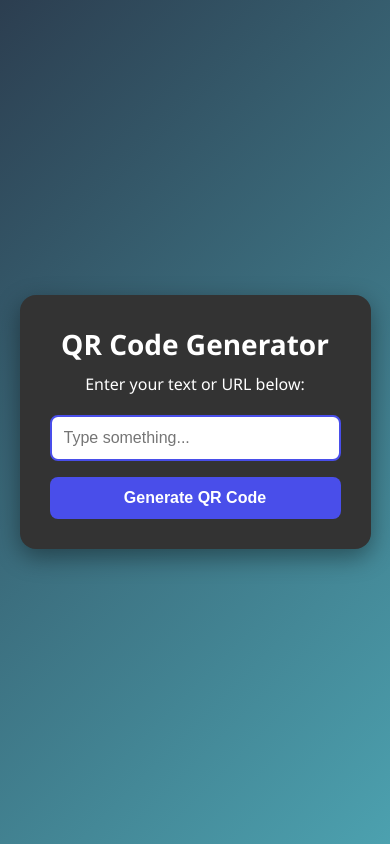
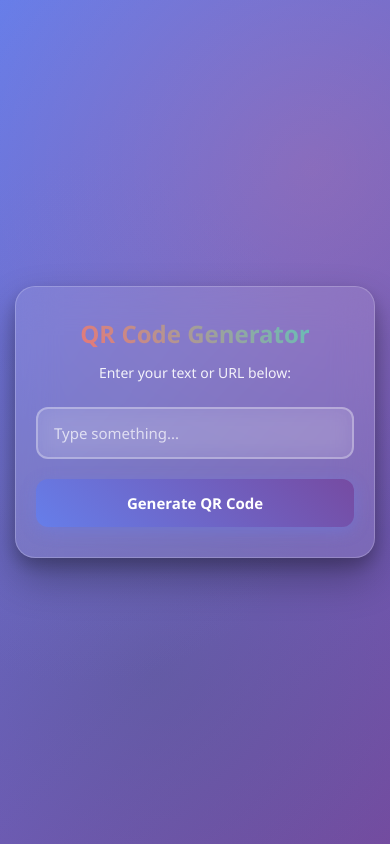
Before and after one commit to Aditya100905/Qr-Generator, a plain HTML site: page index.html in a window 390 px wide. Drawn offline with Linux system fonts and the light colour scheme.

Commit message:
Update style.css

```diff
--- a/style.css
+++ b/style.css
@@ -5,91 +5,259 @@
 }
 
 body {
-  font-family: 'Segoe UI', sans-serif;
-  background: linear-gradient(135deg, #2c3e50, #4ca1af);
+  font-family: 'Segoe UI', Tahoma, Geneva, Verdana, sans-serif;
+  background: linear-gradient(135deg, #667eea 0%, #764ba2 100%);
   min-height: 100vh;
   display: flex;
   justify-content: center;
   align-items: center;
   color: white;
+  padding: 20px;
+  position: relative;
+  overflow-x: hidden;
+}
+
+body::before {
+  content: '';
+  position: absolute;
+  top: 0;
+  left: 0;
+  right: 0;
+  bottom: 0;
+  background: radial-gradient(circle at 20% 50%, rgba(120, 119, 198, 0.3) 0%, transparent 50%),
+              radial-gradient(circle at 80% 20%, rgba(255, 118, 117, 0.2) 0%, transparent 50%),
+              radial-gradient(circle at 40% 80%, rgba(69, 90, 120, 0.3) 0%, transparent 50%);
+  pointer-events: none;
 }
 
 #container {
-  background-color: #333;
-  padding: 30px;
-  border-radius: 16px;
-  width: 90%;
-  max-width: 400px;
-  box-shadow: 0 8px 24px rgba(0, 0, 0, 0.4);
+  background: rgba(255, 255, 255, 0.1);
+  backdrop-filter: blur(20px);
+  border: 1px solid rgba(255, 255, 255, 0.2);
+  padding: 40px 30px;
+  border-radius: 24px;
+  width: 100%;
+  max-width: 420px;
+  box-shadow: 0 20px 40px rgba(0, 0, 0, 0.3),
+              0 8px 16px rgba(0, 0, 0, 0.2);
   text-align: center;
+  position: relative;
+  z-index: 1;
+  transform: translateY(0);
+  transition: transform 0.3s ease, box-shadow 0.3s ease;
+}
+
+#container:hover {
+  transform: translateY(-2px);
+  box-shadow: 0 25px 50px rgba(0, 0, 0, 0.4),
+              0 12px 20px rgba(0, 0, 0, 0.3);
 }
 
 h1 {
-  margin-bottom: 10px;
-  font-size: 28px;
+  margin-bottom: 12px;
+  font-size: clamp(24px, 5vw, 32px);
+  font-weight: 700;
+  background: linear-gradient(45deg, #ff6b6b, #4ecdc4);
+  -webkit-background-clip: text;
+  -webkit-text-fill-color: transparent;
+  background-clip: text;
+  text-shadow: none;
 }
 
 p {
-  margin-bottom: 20px;
-  font-size: 16px;
+  margin-bottom: 24px;
+  font-size: clamp(14px, 3vw, 16px);
+  opacity: 0.9;
+  line-height: 1.5;
 }
 
 input {
   width: 100%;
-  padding: 12px;
+  padding: 16px 20px;
   font-size: 16px;
-  border-radius: 8px;
-  border: 2px solid #494eea;
+  border-radius: 12px;
+  border: 2px solid rgba(255, 255, 255, 0.3);
   outline: none;
-  margin-bottom: 16px;
-  transition: border 0.3s;
+  margin-bottom: 20px;
+  background: rgba(255, 255, 255, 0.1);
+  backdrop-filter: blur(10px);
+  color: white;
+  transition: all 0.3s ease;
+  font-family: inherit;
+}
+
+input::placeholder {
+  color: rgba(255, 255, 255, 0.7);
+}
+
+input:focus {
+  border-color: #4ecdc4;
+  background: rgba(255, 255, 255, 0.15);
+  box-shadow: 0 0 0 4px rgba(78, 205, 196, 0.2);
+  transform: translateY(-1px);
 }
 
 input.Error {
-  border-color: red;
+  border-color: #ff6b6b;
+  background: rgba(255, 107, 107, 0.1);
+  box-shadow: 0 0 0 4px rgba(255, 107, 107, 0.2);
+  animation: shake 0.5s ease-in-out;
+}
+
+@keyframes shake {
+  0%, 100% { transform: translateX(0); }
+  25% { transform: translateX(-5px); }
+  75% { transform: translateX(5px); }
 }
 
 button {
   width: 100%;
-  padding: 12px;
+  padding: 16px 24px;
   font-size: 16px;
   font-weight: 600;
   color: white;
-  background: #494eea;
+  background: linear-gradient(45deg, #667eea, #764ba2);
   border: none;
-  border-radius: 8px;
+  border-radius: 12px;
   cursor: pointer;
-  transition: background 0.3s ease;
+  transition: all 0.3s ease;
+  font-family: inherit;
+  position: relative;
+  overflow: hidden;
+  box-shadow: 0 4px 15px rgba(102, 126, 234, 0.4);
+}
+
+button::before {
+  content: '';
+  position: absolute;
+  top: 0;
+  left: -100%;
+  width: 100%;
+  height: 100%;
+  background: linear-gradient(90deg, transparent, rgba(255, 255, 255, 0.2), transparent);
+  transition: left 0.5s;
 }
 
 button:hover {
-  background: #3b3fda;
+  background: linear-gradient(45deg, #5a6fd8, #6a4190);
+  transform: translateY(-2px);
+  box-shadow: 0 8px 25px rgba(102, 126, 234, 0.6);
+}
+
+button:hover::before {
+  left: 100%;
+}
+
+button:active {
+  transform: translateY(0);
+  box-shadow: 0 4px 15px rgba(102, 126, 234, 0.4);
 }
 
 #imgbox {
-  margin-top: 20px;
+  margin-top: 24px;
   display: none;
   justify-content: center;
+  align-items: center;
+  flex-direction: column;
+  animation: fadeIn 0.5s ease-in-out;
 }
 
 #imgbox.show-img {
   display: flex;
 }
 
+@keyframes fadeIn {
+  from {
+    opacity: 0;
+    transform: translateY(20px);
+  }
+  to {
+    opacity: 1;
+    transform: translateY(0);
+  }
+}
+
 #Qrcode {
-  width: 150px;
-  height: 150px;
+  width: 180px;
+  height: 180px;
+  border-radius: 16px;
+  box-shadow: 0 8px 32px rgba(0, 0, 0, 0.3);
+  background: white;
+  padding: 8px;
+  transition: transform 0.3s ease, box-shadow 0.3s ease;
+}
+
+#Qrcode:hover {
+  transform: scale(1.05);
+  box-shadow: 0 12px 40px rgba(0, 0, 0, 0.4);
 }
 
 .blink-effect {
-  animation: blink 0.8s linear infinite;
-  font-size: 18px;
-  margin-top: 15px;
-  color: #ff6363;
+  animation: pulse 1.5s ease-in-out infinite;
+  font-size: clamp(16px, 4vw, 18px);
+  margin-top: 20px;
+  color: #ff6b6b;
+  font-weight: 600;
+  text-shadow: 0 2px 4px rgba(0, 0, 0, 0.3);
 }
 
-@keyframes blink {
+@keyframes pulse {
+  0%, 100% {
+    opacity: 1;
+    transform: scale(1);
+  }
   50% {
-    opacity: 0;
+    opacity: 0.7;
+    transform: scale(1.05);
   }
 }
+
+/* Enhanced Responsiveness */
+@media (max-width: 480px) {
+  body {
+    padding: 15px;
+  }
+
+  #container {
+    padding: 30px 20px;
+    border-radius: 20px;
+    max-width: 100%;
+  }
+
+  input, button {
+    padding: 14px 16px;
+    font-size: 15px;
+  }
+
+  #Qrcode {
+    width: 160px;
+    height: 160px;
+  }
+}
+
+@media (max-width: 320px) {
+  #container {
+    padding: 25px 15px;
+  }
+
+  input, button {
+    padding: 12px 14px;
+    font-size: 14px;
+  }
+
+  #Qrcode {
+    width: 140px;
+    height: 140px;
+  }
+}
+
+/* High-resolution display optimization */
+@media (-webkit-min-device-pixel-ratio: 2), (min-resolution: 192dpi) {
+  #container {
+    border-width: 0.5px;
+  }
+
+  input, button {
+    border-width: 1px;
+  }
+}
```
